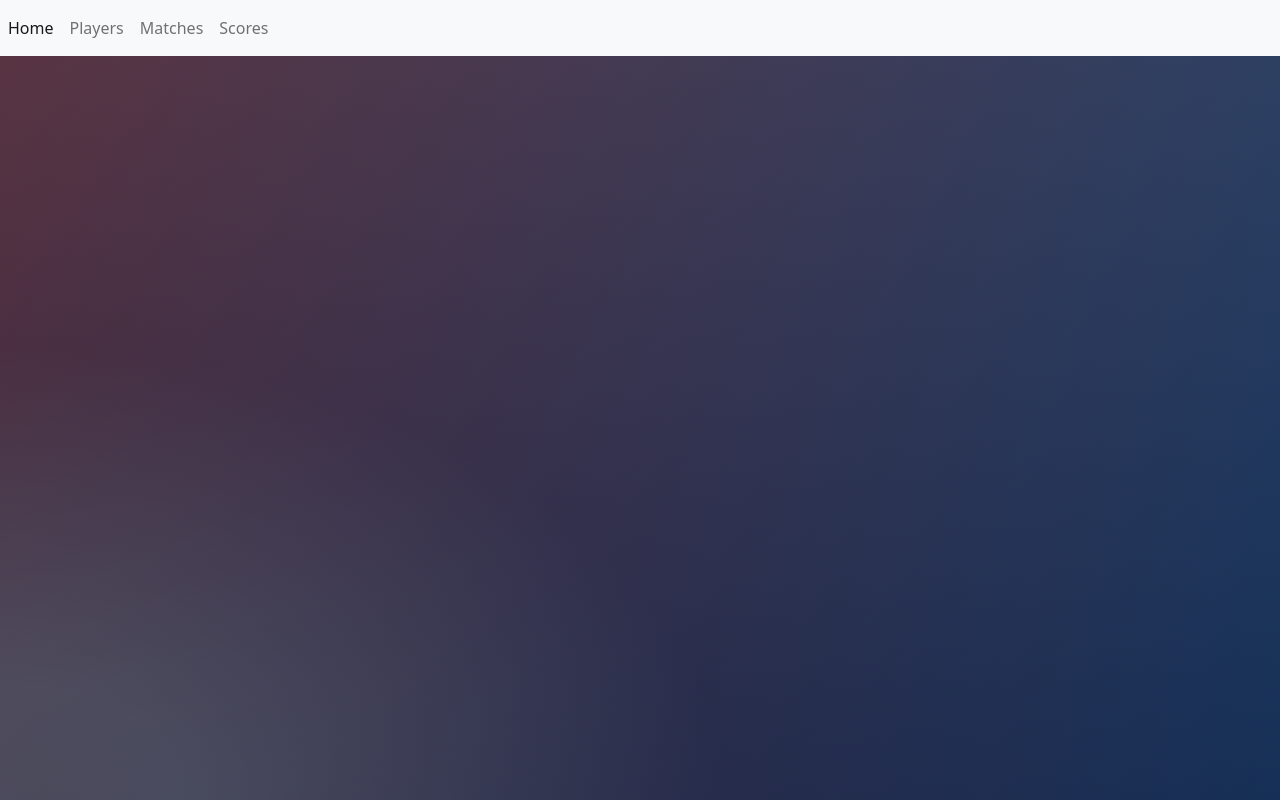
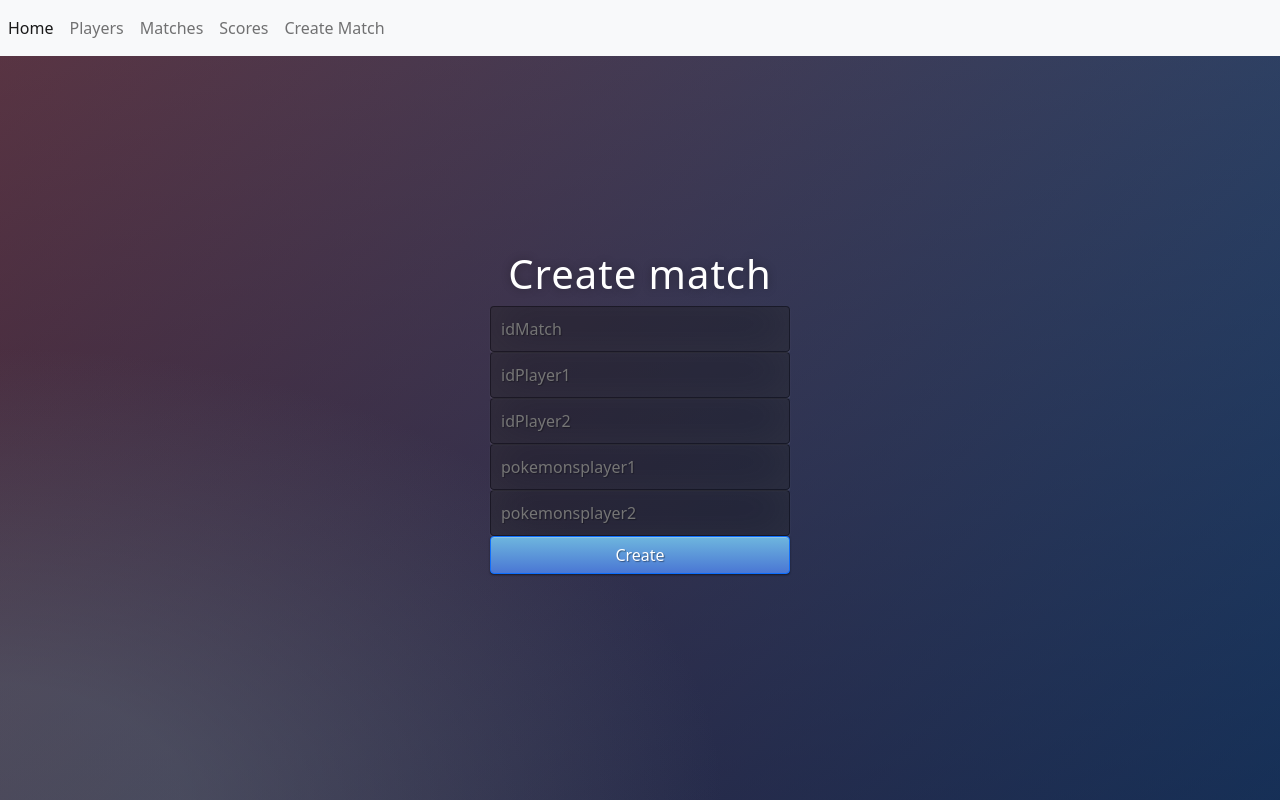
Before and after one commit to Vncntmrchl/pokefumi, a React (Create React App) app: page /creatematch in a window 1280 px wide. Built offline with nearby package versions, Linux system fonts and the light colour scheme.

Commit message:
ajout view match

```diff
--- a/src/index.js
+++ b/src/index.js
@@ -8,6 +8,7 @@ import PlayersView from './views/PlayersView';
 import Matches from './views/Matches';
 import Scoreboard from './views/Scoreboard';
 import Navigation from './views/Navigation';
+import CreateMatch from './views/CreateMatch';
 
 const routs = (
   < Router >
@@ -17,6 +18,7 @@ const routs = (
         <Route path="/players" component={ PlayersView } />
         <Route path="/matches" component={ Matches } />
         <Route path="/scores" component={ Scoreboard } />
+        <Route path="/creatematch" component={CreateMatch} />
      </div>
   </ Router >
 );
--- /dev/null
+++ b/src/models/match.js
@@ -0,0 +1,2 @@
+
+export let matches = [{ id: 1, idPlayer1: 1, idPlayer2: 2, pokemonsPlayer1: 'Bleu | Gris | Vert', pokemonsPlayer2: 'Rouge | Jaune | Violet', status: 'Over', winner: 'Player 1'}]
--- /dev/null
+++ b/src/views/CreateMatch.js
@@ -0,0 +1,43 @@
+import React, { Component } from 'react';
+import {matches} from '../models/match'
+import './style.css';
+
+class CreateMatch extends Component {
+
+    constructor() {
+        super();
+        this.createMatch = this.createMatch.bind(this)
+        this.state = { id: 0, idPlayer1: 0, idPlayer2: 0, pokemonsPlayer1: '', pokemonsPlayer2: '', status: 'Pending', winner: '', Rounds:''} ;
+        this.proposedId = React.createRef();
+        this.proposedIdPlayer1 = React.createRef();
+        this.proposedIdPlayer2 = React.createRef();
+        this.proposedPP1 = React.createRef();
+        this.proposedPP2 = React.createRef();
+    }
+
+    createMatch() {
+        this.setState({id: this.proposedId.current.value,idPlayer1: this.proposedIdPlayer1.current.value,idPlayer2: this.proposedIdPlayer2.current.value,pokemonsPlayer1: this.proposedPP1.current.value,pokemonsPlayer2: this.proposedPP2.current.value});
+        let match = this.state
+        console.log("on ajoute" + match)
+        matches.push(match)
+        console.log(matches)
+    }
+
+    render() {
+        return (
+        <div className="login" >
+            <h1>Create match</h1>
+            <div >
+                <input type="number" name="id" placeholder="idMatch" required="required" ref={this.proposedId} />
+                <input type="number" name="idPlayer1" placeholder="idPlayer1" required="required"  ref={this.proposedIdPlayer1} />
+                <input type="number" name="idPlayer2" placeholder="idPlayer2" required="required"  ref={this.proposedIdPlayer2} />
+                <input type="text" name="pokemonsplayer1" placeholder="pokemonsplayer1" required="required" ref={ this.proposedPP1 } />
+                <input type="text" name="pokemonsplayer2" placeholder="pokemonsplayer2" required="required" ref={ this.proposedPP2 } />
+                <button className="btn btn-primary btn-block btn-large" onClick={ this.createMatch }>Create</button>
+            </div>
+        </div>
+        );
+    }
+}
+
+export default CreateMatch;
--- a/src/views/Matches.js
+++ b/src/views/Matches.js
@@ -1,16 +1,20 @@
 import React, { Component } from 'react';
+import {matches} from '../models/match'
 
 class Matches extends Component {
 
     constructor() {
         super();
-        this.matcheslist = [];
+        this.state = {}
+        this.state.matches = matches
+        this.matcheslist = matches;
+    }
+
+    componentDidMount(){
+        console.log(matches)
     }
 
     render() {
-
-        this.matcheslist = [{ id: 1, idPlayer1: 1, idPlayer2: 2, pokemonsPlayer1: 'Bleu | Gris | Vert', pokemonsPlayer2: 'Rouge | Jaune | Violet', status: 'Over', winner: 'Player 1'}];
-
         return (
             <div className="container p-5">
                 <table className="table table-dark">
@@ -28,7 +32,7 @@ class Matches extends Component {
                         </tr>
                     </thead>
                     <tbody>
-                        {this.matcheslist.map(match => (
+                        {this.state.matches.map(match => (
                             <tr>
                                 <th scope="row">{match.id}</th>
                                 <td> {match.idPlayer1}</td>
--- a/src/views/Navigation.js
+++ b/src/views/Navigation.js
@@ -5,16 +5,18 @@ class Navigation extends Component {
     render() {
         return (
             <div>
-                <nav class="navbar navbar-expand-lg navbar-light bg-light">
-                    <button class="navbar-toggler" type="button" data-toggle="collapse" data-target="#navbarNavAltMarkup" aria-controls="navbarNavAltMarkup" aria-expanded="false" aria-label="Toggle navigation">
-                        <span class="navbar-toggler-icon"></span>
+                <nav className="navbar navbar-expand-lg navbar-light bg-light">
+                    <button className="navbar-toggler" type="button" data-toggle="collapse" data-target="#navbarNavAltMarkup" aria-controls="navbarNavAltMarkup" aria-expanded="false" aria-label="Toggle navigation">
+                        <span className="navbar-toggler-icon"></span>
                     </button>
-                    <div class="collapse navbar-collapse" id="navbarNavAltMarkup">
-                        <div class="navbar-nav">
-                            <a href="/" class="nav-item nav-link active"> Home </a>
-                            <a href="/players" class="nav-item nav-link"> Players </a>
-                            <a href="/matches" class="nav-item nav-link"> Matches </a>
-                            <a href="/scores" class="nav-item nav-link"> Scores </a>
+                    <div className="collapse navbar-collapse" id="navbarNavAltMarkup">
+                        <div className="navbar-nav">
+                            <a href="/" className="nav-item nav-link active"> Home </a>
+                            <a href="/players" className="nav-item nav-link"> Players </a>
+                            <a href="/matches" className="nav-item nav-link"> Matches </a>
+                            <a href="/scores" className="nav-item nav-link"> Scores </a>
+                            <a href="/creatematch" className="nav-item nav-link"> Create Match </a>
+
                         </div>
                     </div>
                 </nav>
--- a/src/views/Scoreboard.js
+++ b/src/views/Scoreboard.js
@@ -30,7 +30,7 @@ class Scoreboard extends Component {
                         </tr>
                     </thead>
                     <tbody>
-                        {this.state.playersList.map(player => (
+                        {this.state.playersList.map((player,index) => index<10 && (
                             <tr>
                                 <th scope="row">{player.id}</th>
                                 <td> {player.name}</td>
```
